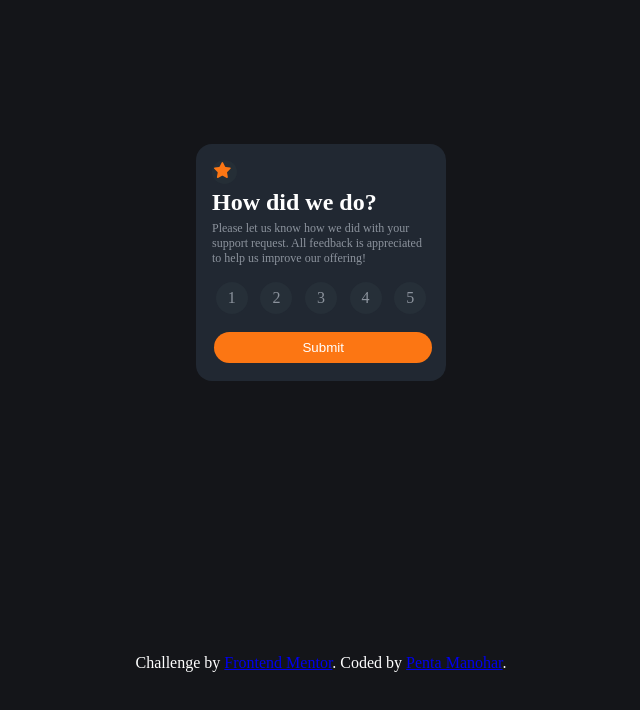
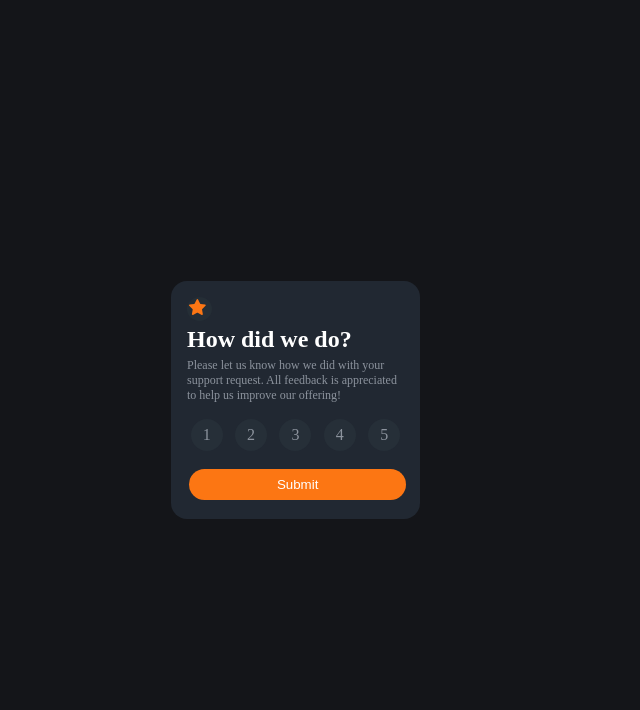
Before and after one commit to Manohar-Penta/interative-rating-component, a plain HTML site: page index.html in a window 1280 px wide. Shown: the whole page, without its empty margins (319-959 px from the left). Drawn offline with Linux system fonts and the light colour scheme.

Commit message:
Initial Commit...

```diff
--- a/index.html
+++ b/index.html
@@ -32,9 +32,5 @@
   <p class="formal">We appreciate you taking the time to give a rating. If you ever need more support, don’t hesitate to get in touch!</p>
 </div>
   <script src="script.js"></script>
-  <div class="attribution">
-    Challenge by <a href="https://www.frontendmentor.io?ref=challenge" target="_blank">Frontend Mentor</a>.
-    Coded by <a href="#">Penta Manohar</a>.
-  </div>
 </body>
 </html>
--- a/style.css
+++ b/style.css
@@ -8,13 +8,13 @@ body{
     background-color: #141519;
     min-height: 100vh;
     display: grid;
-    place-items: center;
+    place-content: center;
     font-size: 1rem;
 }
 #main{
     background-color: #212832;
-    width: 60%;
-    max-width: 250px;
+    width: 75%;
+    max-width: 300px;
     border-radius: 1rem;
     padding: 1rem;
     margin: 1rem;
@@ -22,8 +22,8 @@ body{
 }
 #thankyou{
     background-color: #212832;
-    width: 60%;
-    max-width: 250px;
+    width: 75%;
+    max-width: 300px;
     border-radius: 1rem;
     gap:1rem;
     padding: 1rem;
```
Also changed, not shown: 1 other file.
